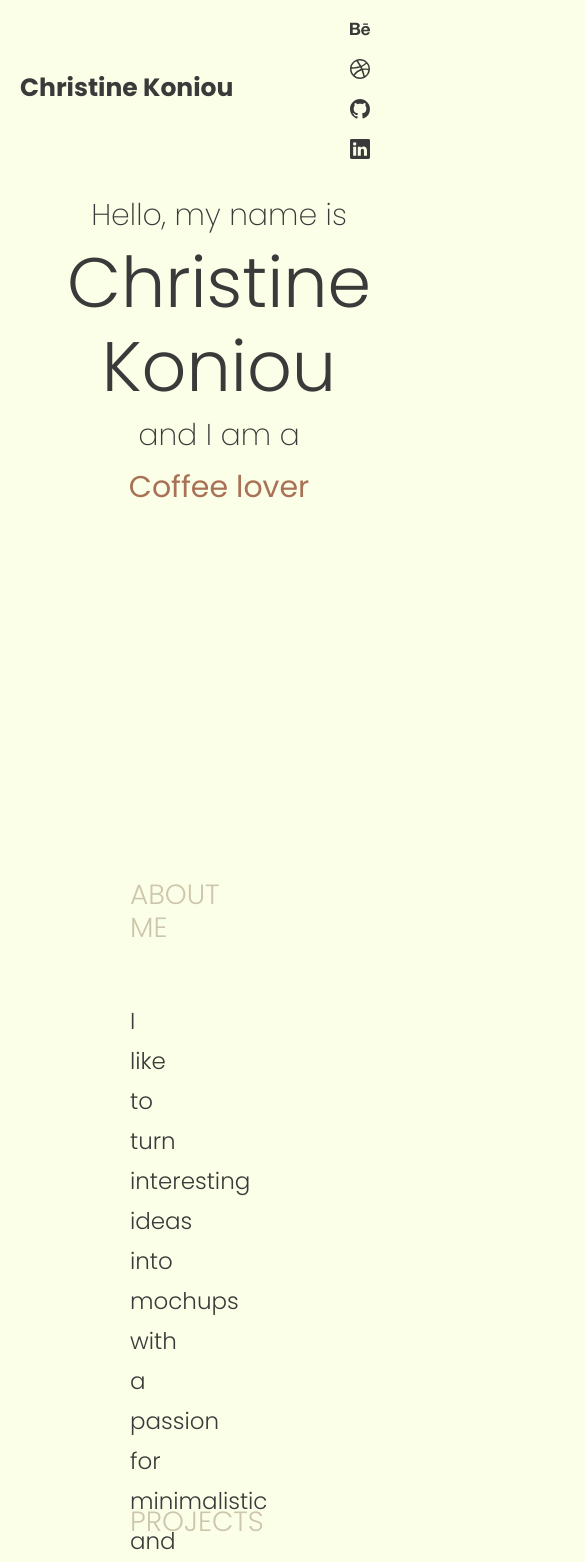
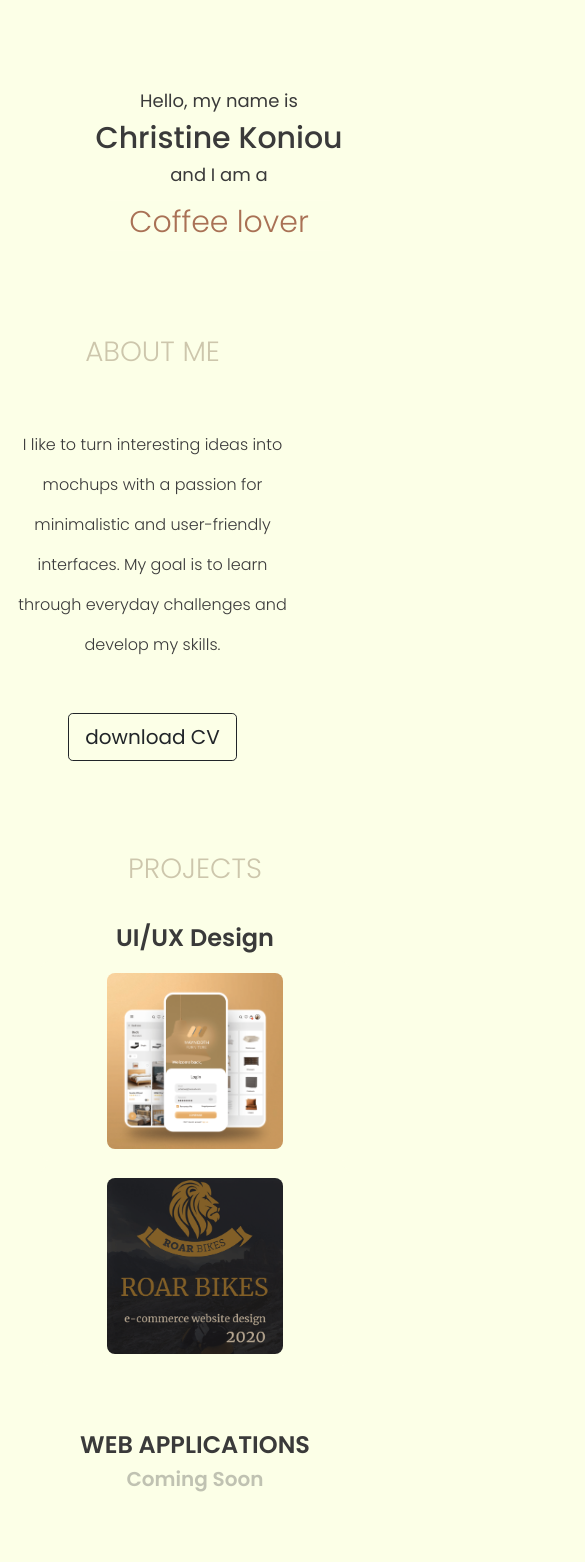
Before and after one commit to christineekn/portfolio, a React (Create React App) app: page / in a window 390 px wide. Shown: the top 1562 px of the page, 585 px wide, since content can reach past the window. Built offline with nearby package versions, Linux system fonts and the light colour scheme.

Commit message:
fixing responsiveness

```diff
--- a/src/components/Navbar/Topnav.css
+++ b/src/components/Navbar/Topnav.css
@@ -8,3 +8,12 @@
   font-weight: 700;
   color: #3a3a3a!important;
 }
+
+/* Responsive */
+
+/* Mobile */
+@media screen and (max-width : 480px) {
+  .t {
+    display: none;
+  }
+}
--- a/src/components/Navbar/Topnav.js
+++ b/src/components/Navbar/Topnav.js
@@ -6,7 +6,7 @@ import "./Topnav.css";
 
 const Topnav = () => {
   return (
-      <div>
+      <div className="t">
         <Navbar expand="lg" className="p-2 container" fixed="top">
           <Container>
             <Navbar.Brand href="#home" className="brand">
--- a/src/components/about/About.css
+++ b/src/components/about/About.css
@@ -5,19 +5,21 @@
 }
 
 .a-desc-right {
-    flex: .5;
+    flex: 1;
 
 }
 
 .a-desc-left {
-    flex: 4;
+    flex: 1;
     display: flex;
     align-items: center;
+    height: 100%;
     /* justify-content: center; */
 }
 
 .a-desc-left-wrapper {
-    padding: 130px;
+    /* padding: 130px; */
+    margin-left: 8rem;
     height: 100%;
     width: 70%;
     display: flex;
@@ -42,3 +44,43 @@
 .cv-btn {
     width: 100%;
 }
+
+@media screen and (max-width:480px) {
+    .a-desc {
+        flex-direction: column;
+        text-align: center;
+    }
+
+    .a-left {
+        width: 100%;
+        height: 100%;
+    }
+
+    .a-right {
+        flex: 0;
+    }
+
+    .a-desc-left-wrapper {
+        margin-top: 15rem;
+        margin-left: 1rem;
+    }
+
+    .a-bio-title {
+        text-align: center;
+    }
+
+    .a-left-wrapper {
+        /* margin-top: 15rem; */
+    }
+
+    .a-bio-short {
+        width: 100%;
+        font-size: 16px;
+        text-align: center;
+        justify-content: center;
+    }
+
+    .cv-btn {
+        align-self: center;
+    }
+}
--- a/src/components/about/About.js
+++ b/src/components/about/About.js
@@ -19,7 +19,7 @@ const About = () => {
           </div>
         </div>
       </div>
-      <div className="a-desc-right"></div>
+
     </div>
   );
 };
--- a/src/components/intro/Intro.css
+++ b/src/components/intro/Intro.css
@@ -68,7 +68,7 @@
 .i-title-item {
     height: 50px;
     font-size: 30px;
-    font-weight: 400;
+    font-weight: 300;
     color: #A97155;
 }
 
@@ -100,7 +100,6 @@
     /* margin: auto; */
     top: 14rem;
     left: 15rem;
-    display: block;
 
     animation: transitionIn 1.5s ;
 }
@@ -123,18 +122,35 @@
 @media screen and (max-width : 480px) {
     .i {
         flex-direction: column;
+        height: 100%;
+        margin-top: 5rem;
     }
 
     .i-left-wrapper {
-        margin-top: 15rem;
+        padding: 10px;
+        align-items: center;
+        justify-content: center;
+        text-align: center;
         height: 100%;
-        padding: 5px;
-        justify-content: center;
-        align-items: center;
-        text-align: center;
     }
 
-    .i-img {
+    .i-intro, .i-intro-2{
+        font-size: 18px;
+        font-weight: 400;
+    }
+
+    .i-name {
+        font-size: 30px;
+        font-weight: 500;
+    }
+
+    .i-right {
         display: none;
     }
+
+
+    .i-scroll {
+        display: none;
+    }
+
 }
--- a/src/components/projects/ProjectItem.css
+++ b/src/components/projects/ProjectItem.css
@@ -62,3 +62,17 @@
     font-size: 16px;
     /* justify-self: end; */
 }
+
+/* Responsive */
+
+/* Mobile */
+@media screen and (max-width : 480px) {
+    .pi {
+        justify-content: center;
+        text-align: center;
+    }
+
+    .pi-right {
+        display:none;
+    }
+}
--- a/src/components/projects/Projects.css
+++ b/src/components/projects/Projects.css
@@ -37,3 +37,26 @@
     font-weight: 600;
     opacity: 30%;
 }
+
+/* Responsive */
+
+/* Mobile */
+@media screen and (max-width : 480px) {
+    .p-wrapper {
+        padding: 10px;
+    }
+
+    .p-projects-title {
+        text-align: center;
+        justify-content: center;
+    }
+
+    .p-card-title {
+        text-align: center;
+    }
+
+    .c-soon {
+        font-size: 20px;
+    }
+
+}
```
Also changed, not shown: src/components/intro/Intro.js (+23 -11 lines).
